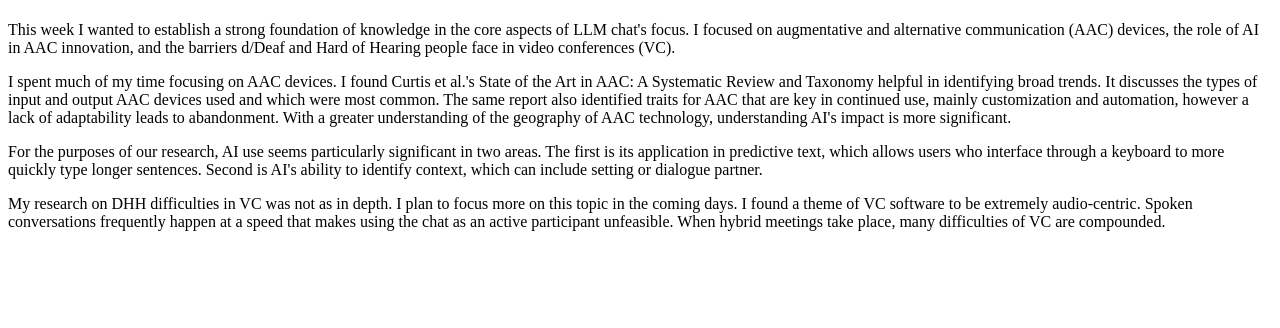
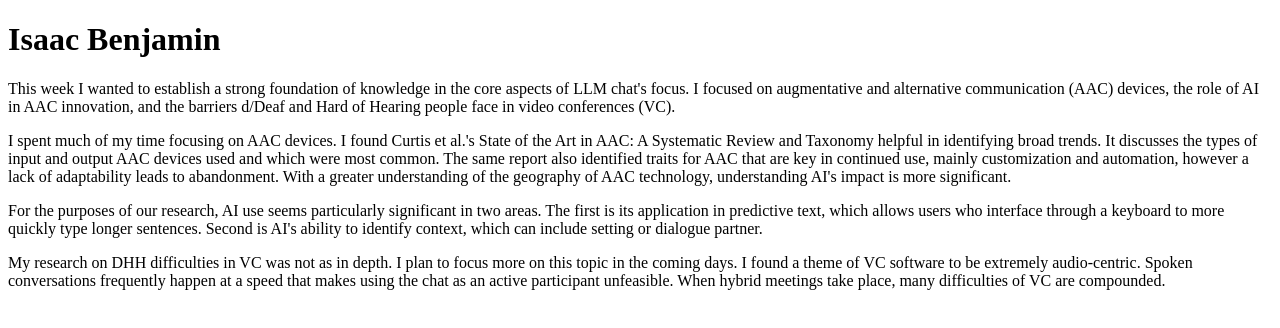
Before and after one commit to isaac-benjamin/isaac-benjamin.github.io, a plain HTML site: page index.html in a window 1280 px wide. Drawn offline with Linux system fonts and the light colour scheme.

Commit message:
title added

```diff
--- a/index.html
+++ b/index.html
@@ -2,11 +2,11 @@
 <html>
 <head>
     <meta charset="UTF-8" />
-    <title>title</title>
+    <title>Isaac Benjamin</title>
 </head>
 <body>
     <header>
-        <h1></h1>
+        <h1>Isaac Benjamin</h1>
     </header>
     <main>
         <div>
```
